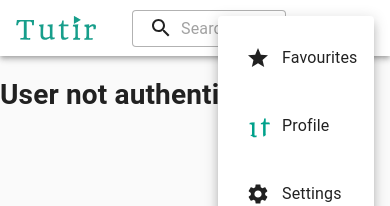
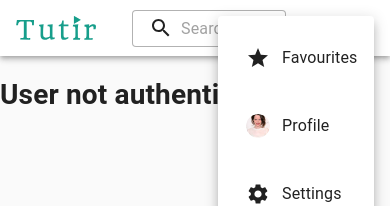
Before and after one commit to markuslim24/Tutir-frontend, a Next.js app: page / in a window 390 px wide. Both pictures are taken after a click on the button 350 px from the left and 28 px from the top of the page. Shown: the top 206 px of the page. Built offline with nearby package versions, Linux system fonts and the light colour scheme.

Commit message:
changed example Avatar picture

```diff
--- a/components/Navbar.tsx
+++ b/components/Navbar.tsx
@@ -171,20 +171,20 @@
       onClose={handleMobileMenuClose}
     >
       <MenuItem>
-        <IconButton aria-label="show new mails" color="inherit">
+        <IconButton aria-label="show favourite videos" color="inherit">
           <StarIcon />
         </IconButton>
         <p>Favourites</p>
       </MenuItem>
       <MenuItem>
-        <IconButton aria-label="show new notifications" color="inherit">
-          <Avatar src="logo.png" className={classes.Avatar} />
+        <IconButton aria-label="show profile of current user" color="inherit">
+          <Avatar src="Avatar.png" className={classes.Avatar} />
         </IconButton>
         <p>Profile</p>
       </MenuItem>
       <MenuItem onClick={handleProfileMenuOpen}>
         <IconButton
-          aria-label="account of current user"
+          aria-label="show settings"
           aria-controls="primary-search-account-menu"
           aria-haspopup="true"
           color="inherit"
@@ -237,7 +237,7 @@
                   color="inherit"
                   onClick={handleProfileMenuOpen}
                 >
-                  <Avatar src="logo.png" className={classes.Avatar} />
+                  <Avatar src="Avatar.png" className={classes.Avatar} />
                 </IconButton>
                 <IconButton
                   edge="end"
```
Also changed, not shown: public/Avatar.png (added).
